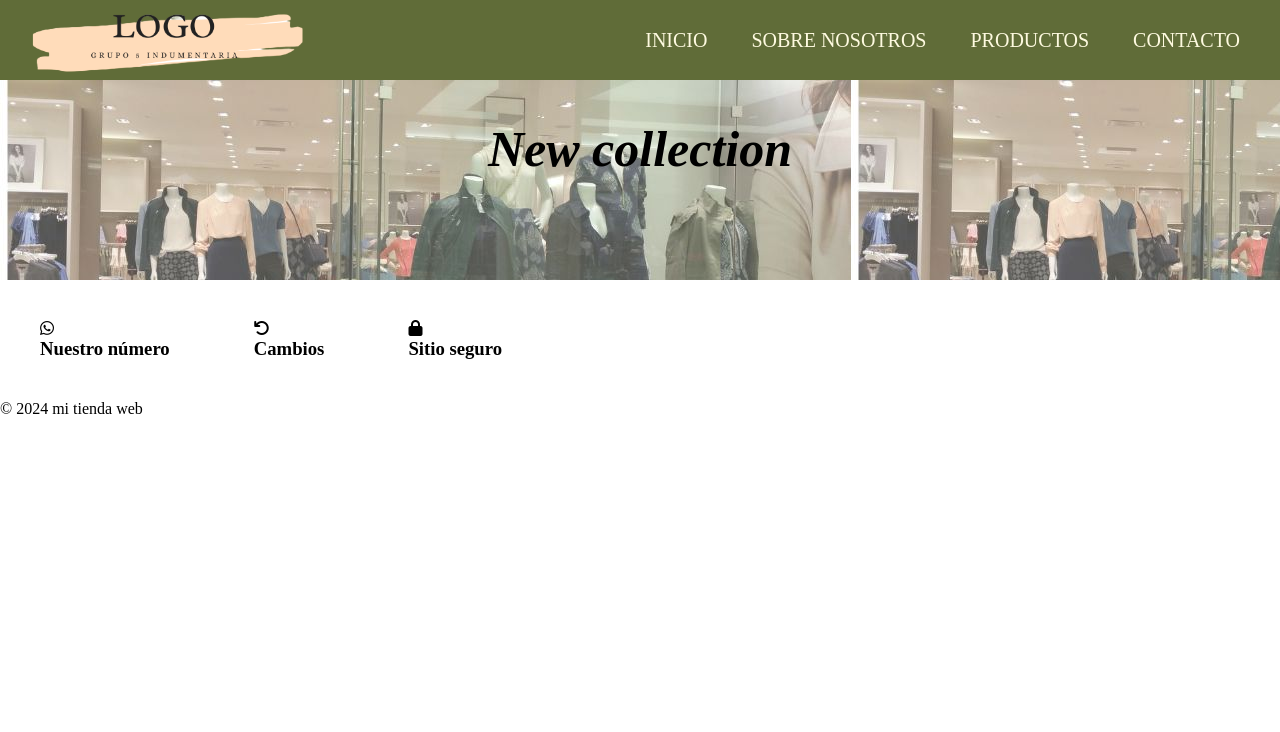
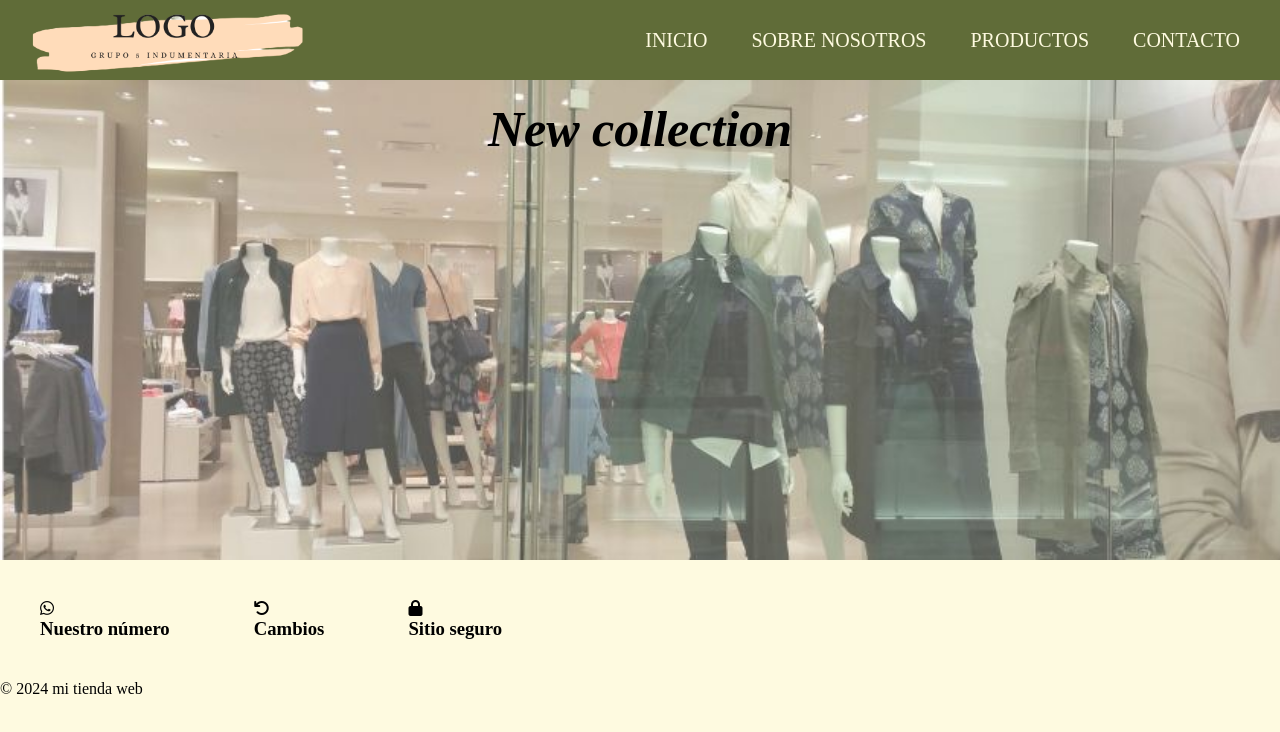
Before and after one commit to Verovorterianna/grupo5-CaC, a plain HTML site: page index.html in a window 1280 px wide. Drawn offline with Linux system fonts and the light colour scheme.

Commit message:
primer commit

```diff
--- a/estilos/style.css
+++ b/estilos/style.css
@@ -14,6 +14,9 @@
 }
 
 /*estilos index*/
+body{
+  background-color: var(--beige);
+}
 
 nav {
   background: var(--verdeClaro);
@@ -100,9 +103,10 @@ li a:hover {
 
 .newcollection {
   background-image: url(/Media/image/foto\ portada.jpg);
-  width: 100vw;
-  height: 200px;
-  padding: 20px;
+  background-size: cover;
+  background-position: center;
+  height: 60vh;
+
 }
 .newcollection h1 {
   font-size: 50px;
```
